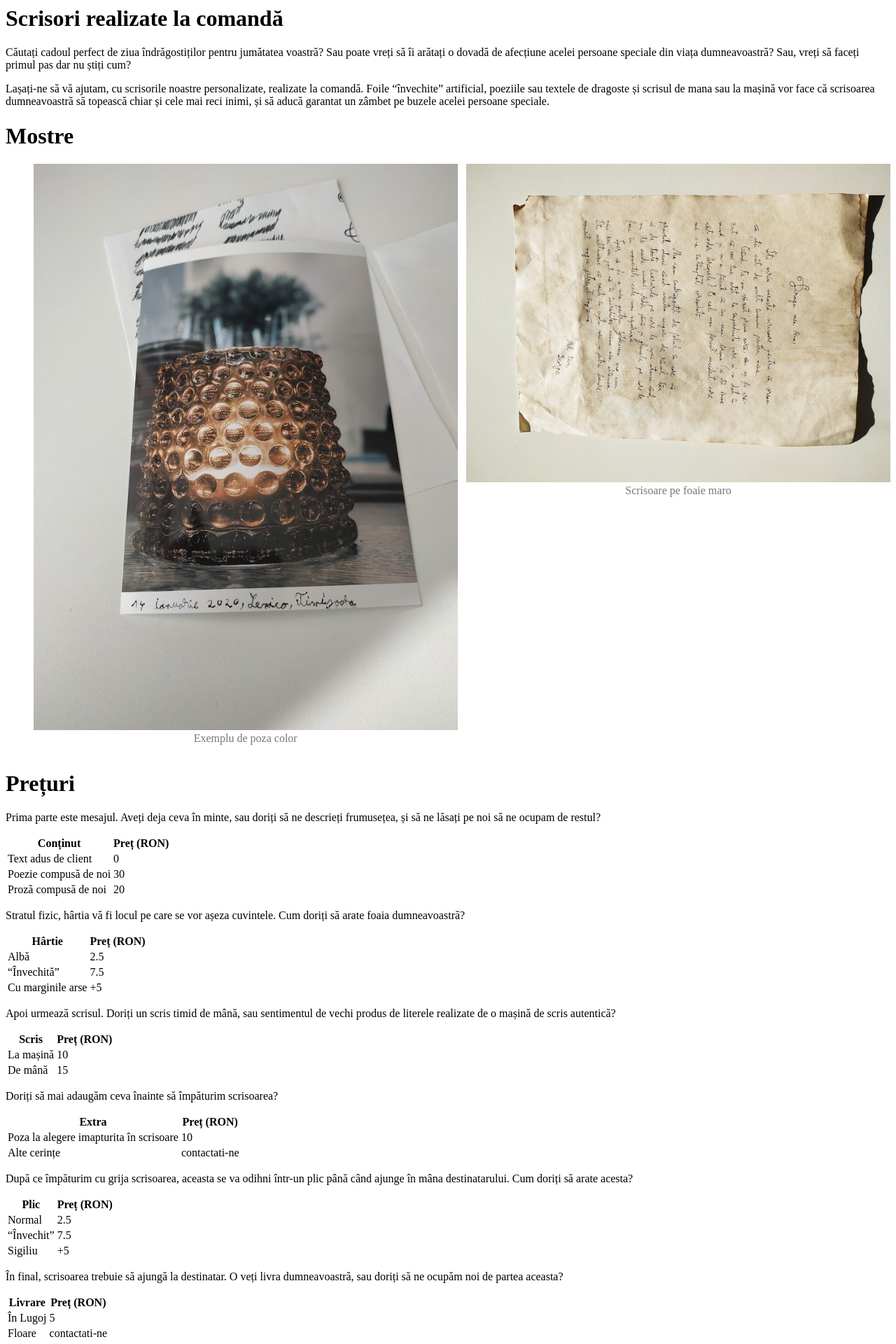
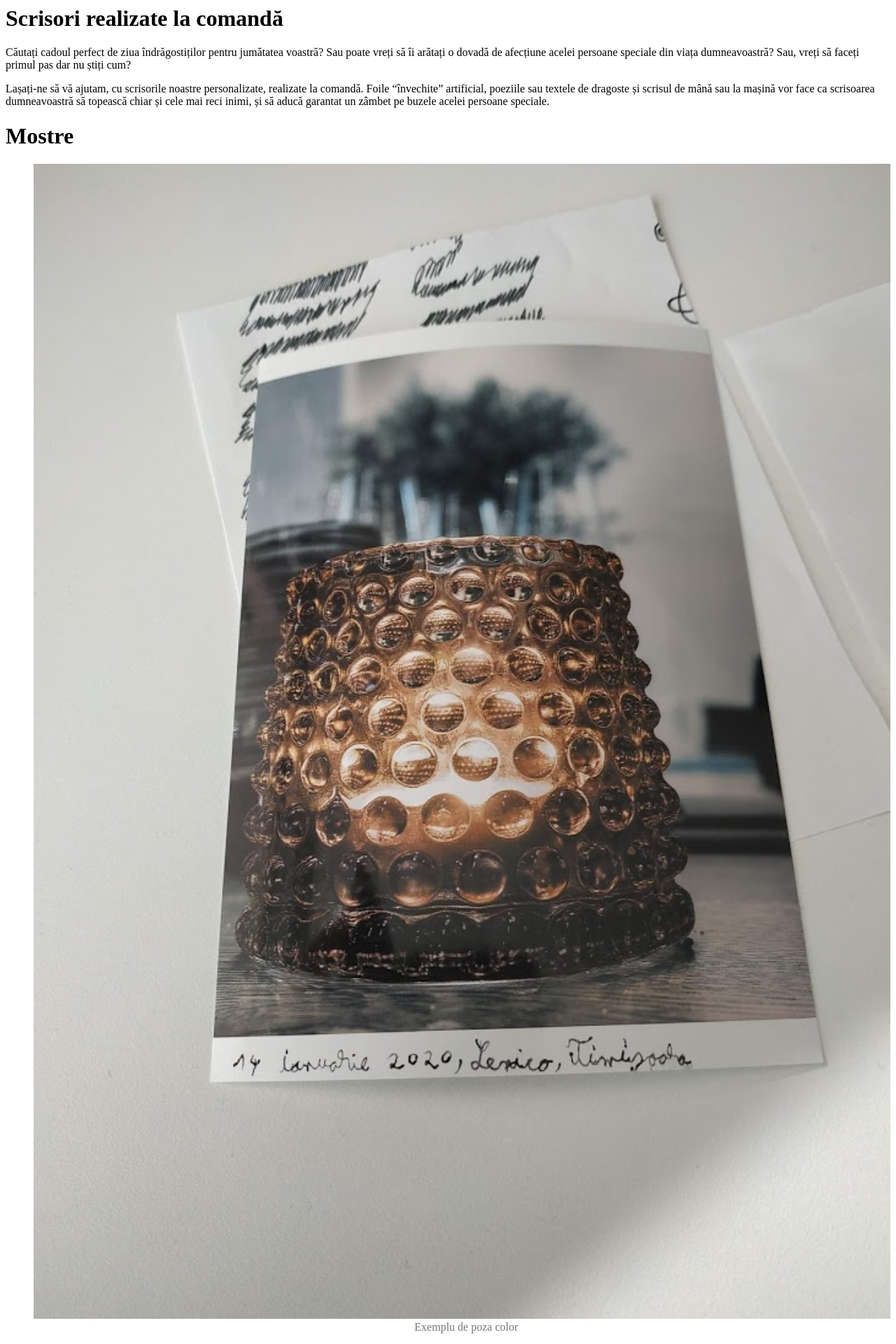
Before and after one commit to Tzeny/craftana, a Jekyll site: the page built from _posts/2020-02-04-letters.markdown, in a window 1280 px wide. Shown: the top 1920 px of the page at 70% size. Built offline with Jekyll 4.4.1, drawn with Linux system fonts in a browser that asks for light colours; some of the changed text lies outside the part shown.

Commit message:
CSS and text fixup

```diff
--- a/_includes/image-gallery.html
+++ b/_includes/image-gallery.html
@@ -2,6 +2,12 @@
     .image-gallery {overflow: auto; margin-left: -1%!important;}
     .image-gallery li {float: left; display: block; margin: 0 0 1% 1%; width: 49%;}
     .image-gallery li a {text-align: center; text-decoration: none!important; color: #777;}
+
+    @media (pointer:none), (pointer:coarse)
+    {
+        .image-gallery li { width: 100%;}
+    }
+
     .image-gallery li a span {
         display: block;
         /* text-overfl  ow: ellipsis;  */
--- a/_posts/2020-02-04-letters.markdown
+++ b/_posts/2020-02-04-letters.markdown
@@ -11,7 +11,7 @@ date:   2020-02-05 10:12:01
 
 Căutați cadoul perfect de ziua îndrăgostiților pentru jumătatea voastră? Sau poate vreți să îi arătați o dovadă de afecțiune acelei persoane speciale din viața dumneavoastră? Sau, vreți să faceți primul pas dar nu știți cum?
 
-Lașați-ne să vă ajutam, cu scrisorile noastre personalizate, realizate la comandă. Foile "învechite" artificial, poeziile sau textele de dragoste și scrisul de mana sau la mașină vor face că scrisoarea dumneavoastră să topească chiar și cele mai reci inimi, și să aducă garantat un zâmbet pe buzele acelei persoane speciale.
+Lașați-ne să vă ajutam, cu scrisorile noastre personalizate, realizate la comandă. Foile "învechite" artificial, poeziile sau textele de dragoste și scrisul de mână sau la mașină vor face ca scrisoarea dumneavoastră să topească chiar și cele mai reci inimi, și să aducă garantat un zâmbet pe buzele acelei persoane speciale.
 
 # Mostre
 
@@ -45,8 +45,8 @@ Doriți să mai adaugăm ceva înainte să împăturim scrisoarea?
 
 | Extra                                   | Preț (RON)    |
 |-----------------------------------------|---------------|
-| Poza la alegere imapturita în scrisoare | 10            |
-| Alte cerințe                            | contactati-ne |
+| Poza la alegere îmapăturită în scrisoare| 10            |
+| Alte cerințe                            | contactați-ne |
 
 După ce împăturim cu grija scrisoarea, aceasta se va odihni într-un plic până când ajunge în mâna destinatarului. Cum doriți să arate acesta?
 
@@ -61,4 +61,4 @@ După ce împăturim cu grija scrisoarea, aceasta se va odihni într-un plic pâ
 | Livrare  | Preț (RON)    |
 |----------|---------------|
 | În Lugoj | 5             |
-| Floare   | contactati-ne |
+| Floare   | contactați-ne |
```
